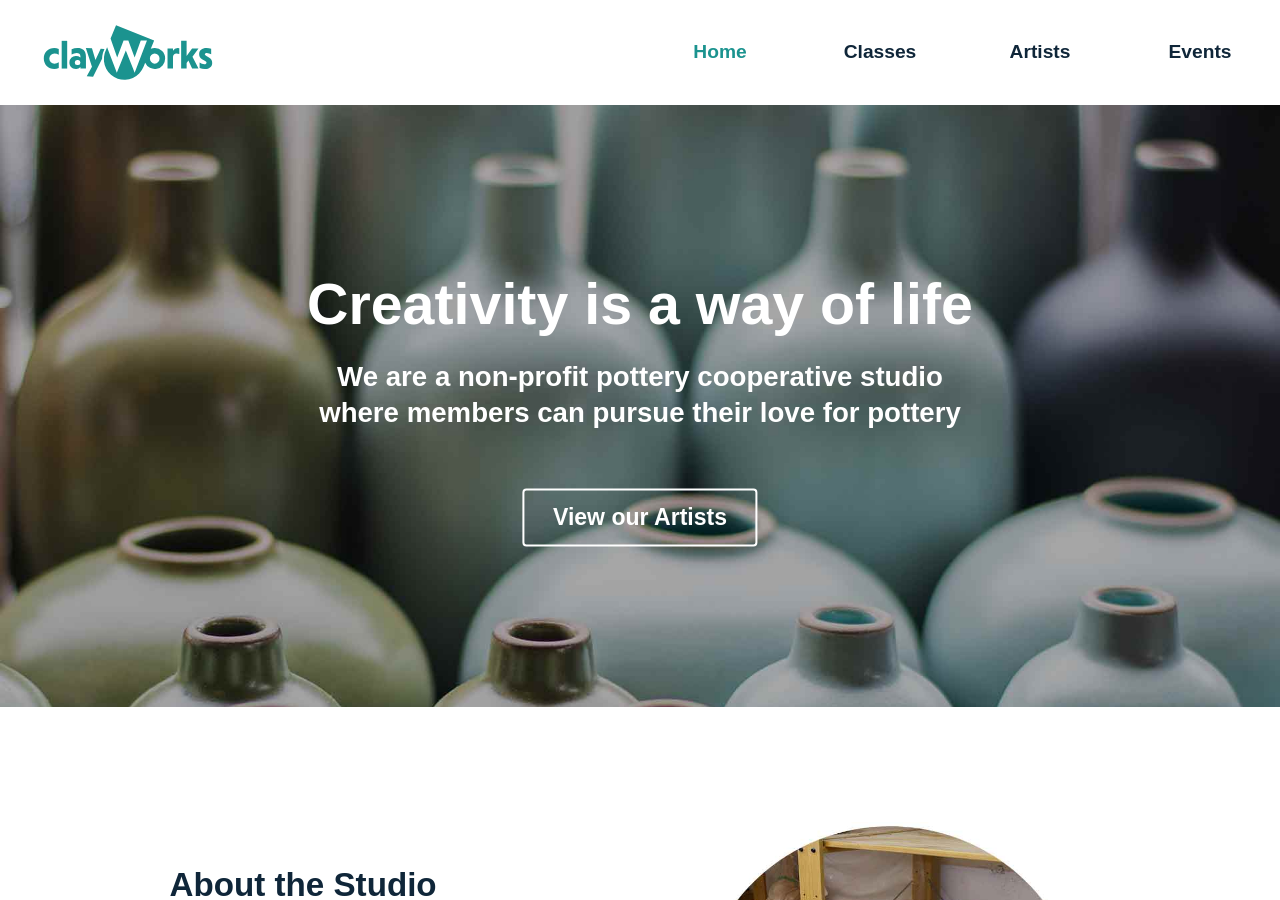
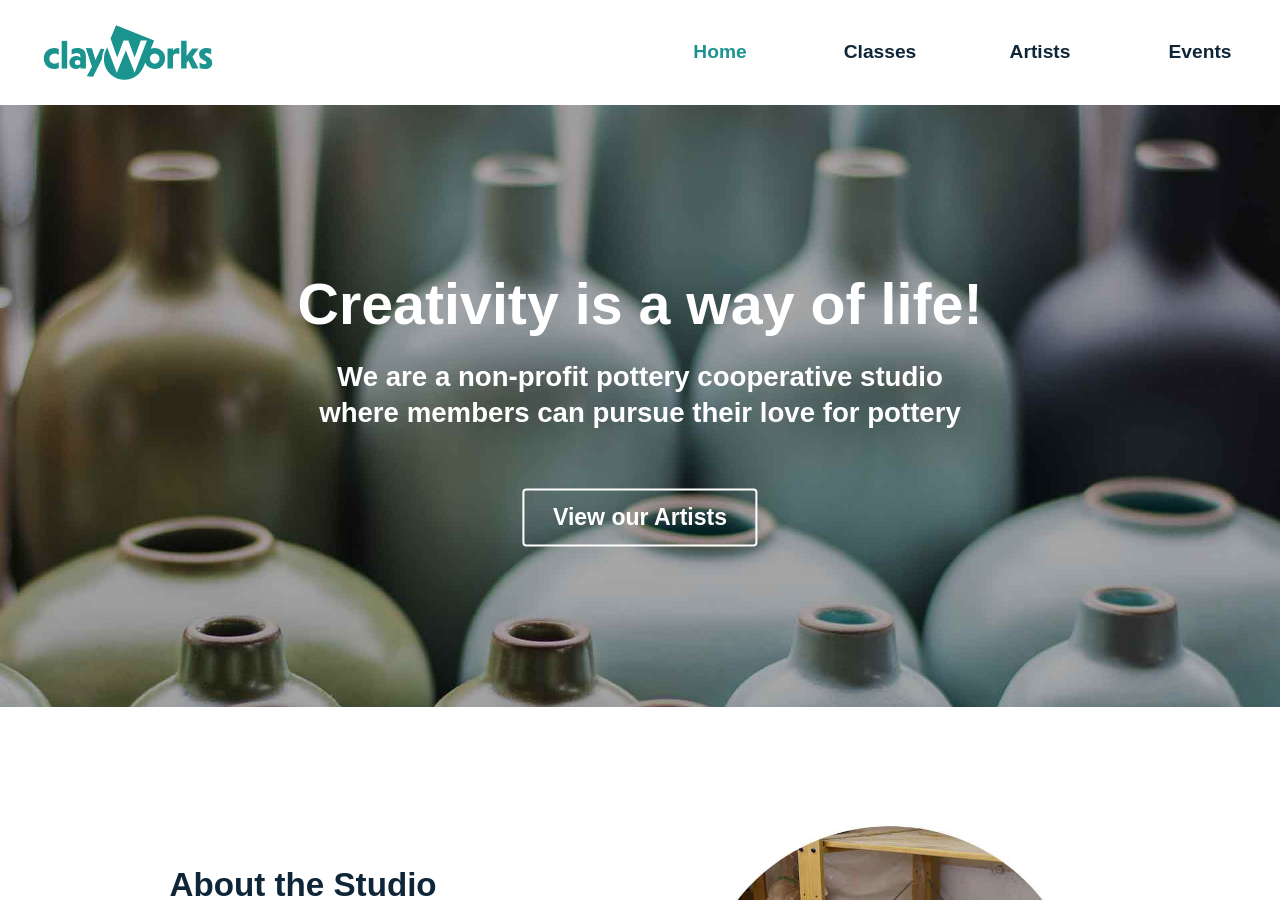
Before and after one commit to Clayworkscoop/clayworks, a Jekyll site: the page built from index.html, in a window 1280 px wide and 900 px high. Built offline with Jekyll 4.4.1, drawn with Linux system fonts in a browser that asks for light colours; some web fonts are replaced.

Commit message:
Update Pages “home”

```diff
--- a/_data/home.yml
+++ b/_data/home.yml
@@ -1,42 +1,61 @@
 banner:
-  title: "Creativity is a way of life"
-  text: "We are a non-profit pottery cooperative studio where members can pursue their love for pottery"
-  button: "View our Artists"
+  button: View our Artists
   buttonLink: /artists/
-  image: "/images/home-banner.jpg"
-
+  image: /images/home-banner.jpg
+  text: >-
+    We are a non-profit pottery cooperative studio where members can pursue
+    their love for pottery
+  title: Creativity is a way of life!
 about-coop:
-  title-1: "About the Studio"
-  text-1: "We have 25 members who pursue our love of clay in a creative and supportive artist-run space.  Formed in 2003, ClayWorks has continued to thrive and evolve with its diverse membership.  ClayWorks artists show their individually distinctive work in our own gallery as well as in galleries across Ottawa and Canada, and sometimes internationally.  Several members have won awards for their work."
-  image_1: "/images/card-studio-features.jpg"
-  title-2: "Our Passion"
-  text-2: "Pottery classes are offered on Teaching Tuesdays, with four  sessions each year where students learn basic and advanced pottery skills.  Private lessons are also availablebuilding increasingly dedicated to artists and artisans working in a variety of media. We are open to the public during our fall Open House, spring participation in Doors Open Ottawa and other community events."
-  image_2: "/images/circle-coop.jpg"
-
+  image_1: /images/card-studio-features.jpg
+  image_2: /images/circle-coop.jpg
+  text-1: >-
+    We have 25 members who pursue our love of clay in a creative and supportive
+    artist-run space.  Formed in 2003, ClayWorks has continued to thrive and
+    evolve with its diverse membership.  ClayWorks artists show their
+    individually distinctive work in our own gallery as well as in galleries
+    across Ottawa and Canada, and sometimes internationally.  Several members
+    have won awards for their work.
+  text-2: >-
+    Pottery classes are offered on Teaching Tuesdays, with four  sessions each
+    year where students learn basic and advanced pottery skills.  Private
+    lessons are also availablebuilding increasingly dedicated to artists and
+    artisans working in a variety of media. We are open to the public during our
+    fall Open House, spring participation in Doors Open Ottawa and other
+    community events.
+  title-1: About the Studio
+  title-2: Our Passion
 features:
-  title: "Studio Features"
-  text: "View our main studio features, teaching members new skills improving mindset and enhancing pottery techniques. Gladstone ClayWorks is Ottawa’s only co-operative pottery studio. We are located in a century-old industrial bakery building in Little Italy, surrounded by other artists and creative collectives, shops and a vibrant urban neighbourhood. The studio itself is a brightly lit, warm space of 1800 square feet. It has easy ground-floor access with parking right outside the door."
-  image_1: "/images/card-studio-features-2.jpg"
-
+  image_1: /images/card-studio-features-2.jpg
+  text: >-
+    View our main studio features, teaching members new skills improving mindset
+    and enhancing pottery techniques. Gladstone ClayWorks is Ottawa’s only
+    co-operative pottery studio. We are located in a century-old industrial
+    bakery building in Little Italy, surrounded by other artists and creative
+    collectives, shops and a vibrant urban neighbourhood. The studio itself is a
+    brightly lit, warm space of 1800 square feet. It has easy ground-floor
+    access with parking right outside the door.
+  title: Studio Features
 gallery:
-  title: "Our Gallery"
-  text: "Our studio offers a pottery gallery within allowing non-members to walk in a purchase their own pottery to take home. Come visit our gallery to view work of our members. Our gallery is open by appointment."
-  image_1: "/images/gallery.jpg"
-
+  image_1: /images/gallery.jpg
+  text: >-
+    Our studio offers a pottery gallery within allowing non-members to walk in a
+    purchase their own pottery to take home. Come visit our gallery to view work
+    of our members. Our gallery is open by appointment.
+  title: Our Gallery
 happenings:
-  title: "Our upcoming activities"
-  text: "Stay up-to-date with what exciting things are happening at the Studio."
-  card_1_link: "/classes/"
-  card_2_link: "/events/"
-
+  card_1_link: /classes/
+  card_2_link: /events/
+  text: Stay up-to-date with what exciting things are happening at the Studio.
+  title: Our upcoming activities
 newsletter:
-  title: "Get inspired by our Newsletter"
-  subtitle: "Receive Updates about our Events and Classes"
-  button: "Subscribe"
-  email-to: "info@gladstoneclayworks.ca"
-
+  button: Subscribe
+  email-to: info@gladstoneclayworks.ca
+  subtitle: Receive Updates about our Events and Classes
+  title: Get inspired by our Newsletter
 membership:
-  title: "Interested in becoming a member?"
-  subtitle: "1. Download the form. 2. Fill it out. 3. Email it."
-  button: "Apply now"
-  formLink: "https://docs.google.com/document/d/1BJKkcf9HXQCtmgWcWqsryBva0na-w3lRPKXpC5zpIow/edit"
+  button: Apply now
+  formLink: >-
+    https://docs.google.com/document/d/1BJKkcf9HXQCtmgWcWqsryBva0na-w3lRPKXpC5zpIow/edit
+  subtitle: 1. Download the form. 2. Fill it out. 3. Email it.
+  title: Interested in becoming a member?
```
